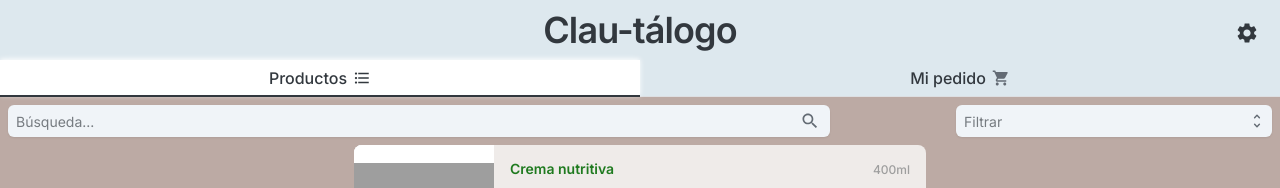
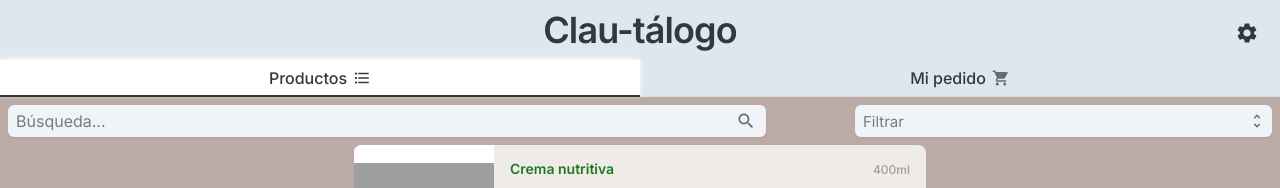
Before and after one commit to nicolasfont1/claudia-natura, a Next.js app: page / in a window 1280 px wide. Shown: the top 188 px of the page. Built offline with nearby package versions, Linux system fonts and the light colour scheme; grey boxes are pictures that could not be loaded.

Commit message:
applied infinite scroll functions

```diff
--- a/src/app/components/SearchHub.jsx
+++ b/src/app/components/SearchHub.jsx
@@ -1,5 +1,4 @@
 import Stack from "@mui/joy/Stack";
-import Typography from "@mui/joy/Typography";
 import Select from "@mui/joy/Select";
 import Option from "@mui/joy/Option";
 import Input from "@mui/joy/Input";
@@ -7,24 +6,68 @@ import SearchIcon from "@mui/icons-material/Search";
 import IconButton from "@mui/joy/IconButton";
 import CloseRounded from "@mui/icons-material/CloseRounded";
 
-const SearchHub = ({ handleSearchbar }) => {
+const SearchHub = ({ action, productCathegory, setProductCathegory, setProductName, productName, handleKeyUp }) => {
 	return (
 		<Stack sx={{ m: 1 }} direction="row" justifyContent="space-between">
 			<Input
+				value={productName}
 				variant="soft"
 				size="sm"
 				placeholder="Búsqueda..."
 				endDecorator={
-					<IconButton size="sm">
-						<SearchIcon />
-					</IconButton>
+					productName ? (
+						<IconButton
+							sx={{ maxHeight: 32 }}
+							size="sm"
+							variant="plain"
+							color="neutral"
+							onMouseDown={(event) => {
+								event.stopPropagation();
+							}}
+							onClick={() => {
+								setProductName("");
+							}}>
+							<CloseRounded />
+						</IconButton>
+					) : (
+						<IconButton size="sm">
+							<SearchIcon />
+						</IconButton>
+					)
 				}
-				sx={{ width: "65%", "--Input-focusedThickness": "0.1rem" }}
-				onChange={handleSearchbar}
+				sx={{ width: "60%", "--Input-focusedThickness": "0rem", fontSize: 16 }}
+				onChange={(event) => setProductName(event.target.value)}
+				onKeyUp={handleKeyUp}
 			/>
-			<Select variant="soft" size="sm" placeholder="Filtrar" sx={{ width: "25%" }}>
-				<Option value={"perfumeria"}>Perfumería</Option>
-				<Option value={"belleza"}>Belleza</Option>
+			<Select
+				variant="soft"
+				size="sm"
+				placeholder="Filtrar"
+				sx={{ width: "33%", maxHeight: 32, fontSize: 15 }}
+				onChange={(event, newValue) => setProductCathegory(newValue)}
+				value={productCathegory}
+				action={action}
+				{...(productCathegory && {
+					endDecorator: (
+						<IconButton
+							sx={{ maxHeight: 32 }}
+							size="sm"
+							variant="plain"
+							color="neutral"
+							onMouseDown={(event) => {
+								event.stopPropagation();
+							}}
+							onClick={() => {
+								setProductCathegory(null);
+								action.current?.focusVisible();
+							}}>
+							<CloseRounded />
+						</IconButton>
+					),
+					indicator: null,
+				})}>
+				<Option value="perfumeria">Perfumería</Option>
+				<Option value="belleza">Belleza</Option>
 			</Select>
 		</Stack>
 	);
```
